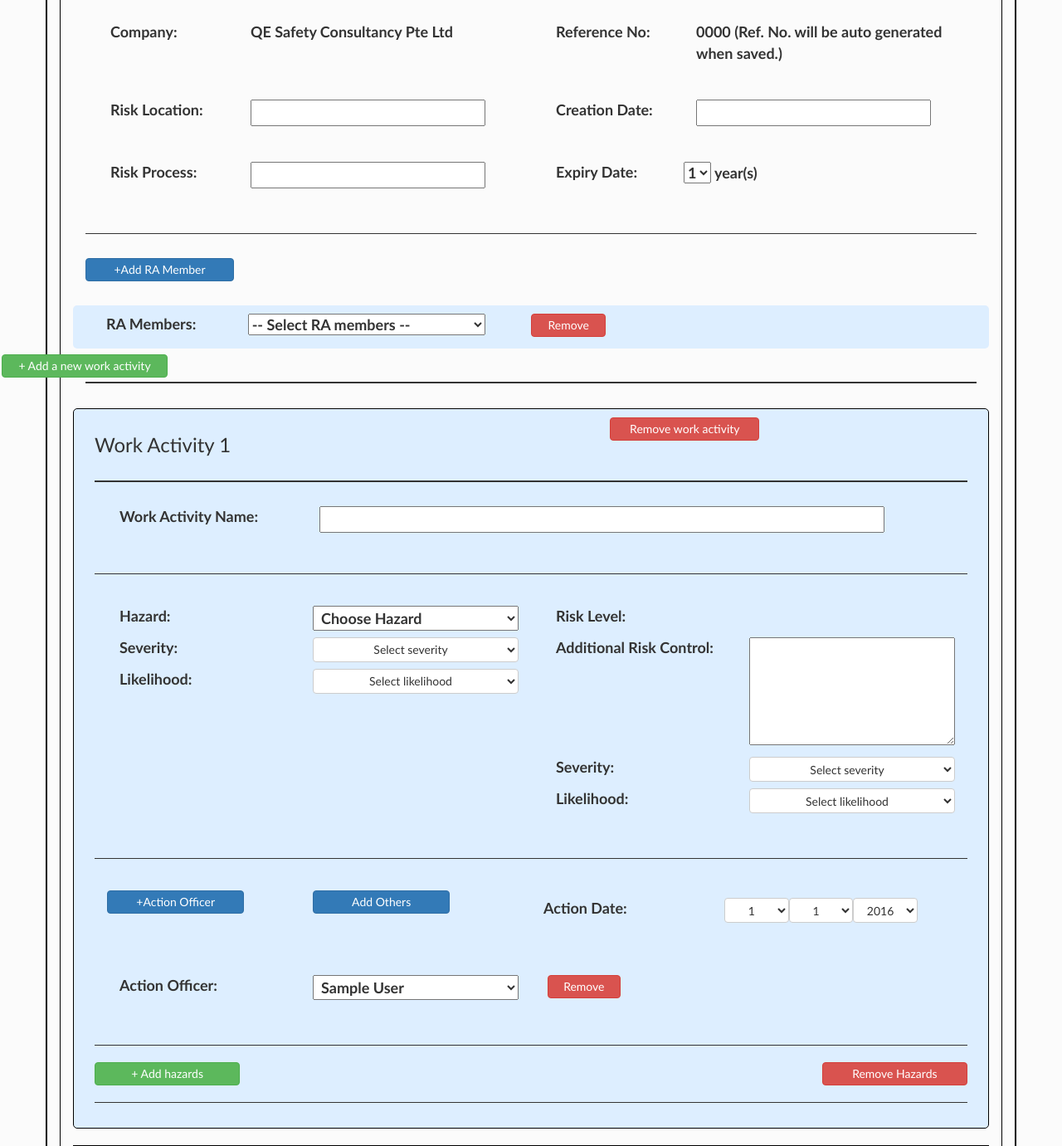
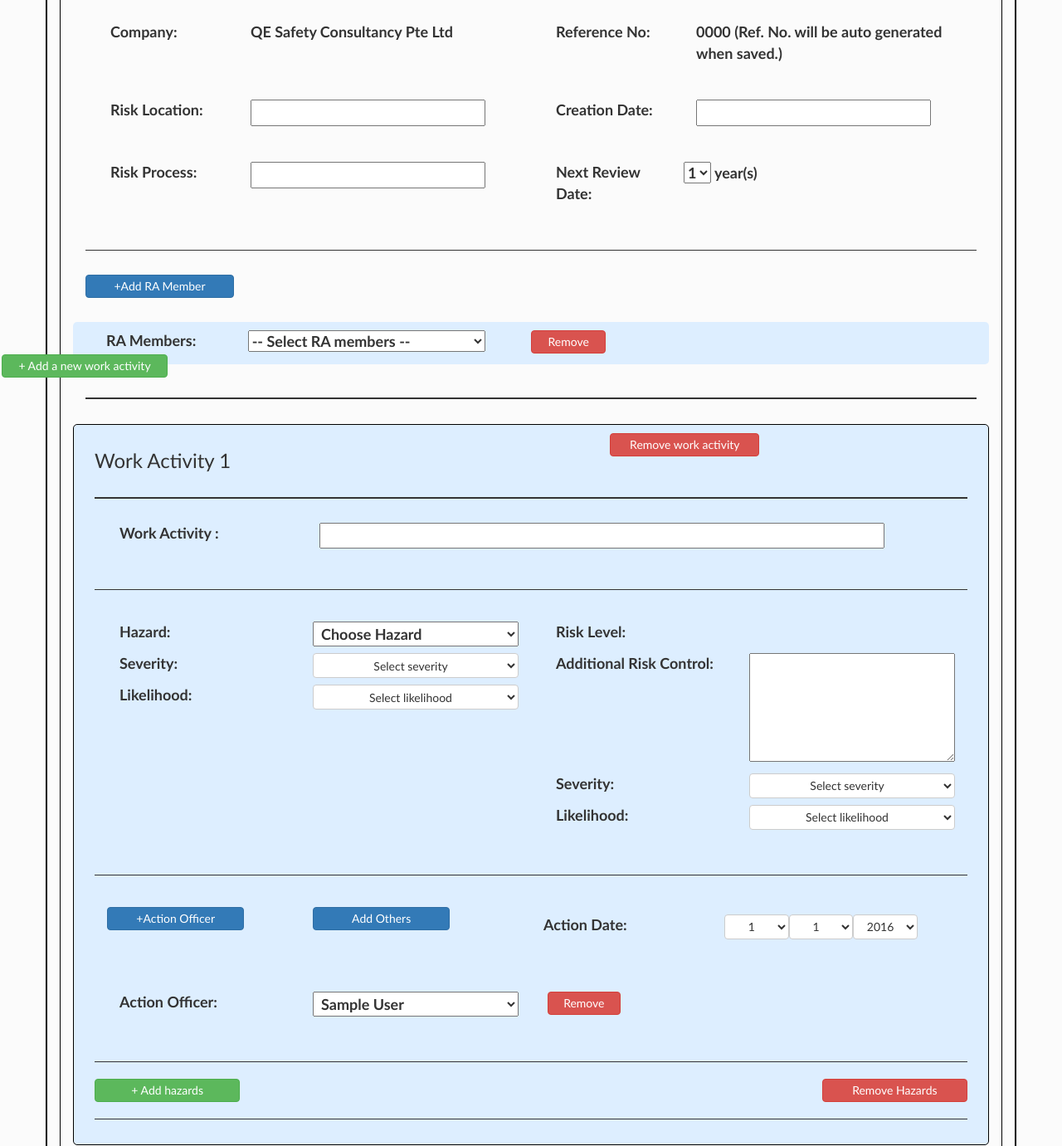
Before and after one commit to leduykhanh/safetyv2, a PHP site: page /riskmanagement/divAddRemoveSubmit.php in a window 1280 px wide. Shown: the part 315-1696 px from the top of the page at 83% size. Run offline with PHP 8.4, Linux system fonts and the light colour scheme; the visitor is signed in with stand-in values (Sample User, id 1); tables that the repository leaves empty or names only in its code hold one stand-in row (values such as "Sample post"); some libraries are stand-ins or nearby versions.

Commit message:
latest changes

```diff
--- a/copyworkactivityedit.php
+++ b/copyworkactivityedit.php
@@ -16,7 +16,7 @@
                     <div class="col-sm-12">
                         <hr class="add_risk" />
                         <div class="col-sm-12 form-row">
-                            <label class="col-sm-3" style="padding-left:0px;">Work Activity Name:</label>
+                            <label class="col-sm-3" style="padding-left:0px;">Work Activity:</label>
                             <input class="col-sm-8" type="text" id="inputSaving" name="work_activity[]" value="" placeholder="" required>
                         </div>
                        <div class="clearfix"></div>
--- a/divAddRemoveSubmit.php
+++ b/divAddRemoveSubmit.php
@@ -504,7 +504,7 @@ alert(attrName);
                               </label>
                             </div>
                             <div class="col-sm-6">
-                              <label class="col-sm-4 compulsary">Expiry Date:</label>
+                              <label class="col-sm-4 compulsary">Next Review Date:</label>
                               <select  name="expiry_date">
                                 <option value="1" selected>1</option>
                                 <option value="2" >2</option>
@@ -572,7 +572,7 @@ alert(attrName);
                     <div class="col-sm-12">
                         <hr class="add_risk" />
                         <div class="col-sm-12 form-row">
-                            <label class="col-sm-3">Work Activity Name:</label>
+                            <label class="col-sm-3">Work Activity:</label>
                             <input class="col-sm-8" type="text" id="inputSaving" name="work_activity[]" value="" placeholder="" required>
                         </div>
                        <div class="clearfix"></div>
@@ -815,7 +815,7 @@ alert(attrName);
                     <div class="col-sm-12">
                         <hr class="add_risk" />
                         <div class="col-sm-12 form-row">
-                            <label class="col-sm-3" >Work Activity Name:</label>
+                            <label class="col-sm-3" >Work Activity :</label>
                             <input class="col-sm-8" type="text" id="inputSaving" name="work_activity[]" value="" placeholder="" required>
                         </div>
                        <div class="clearfix"></div>
--- a/divAddRemoveSubmitEdit.php
+++ b/divAddRemoveSubmitEdit.php
@@ -170,7 +170,7 @@ else
                               </div>
                             </div>
                             <div class="col-sm-6">
-                              <label class="col-sm-4 compulsary">Expiry Date:</label>
+                              <label class="col-sm-4 compulsary">Next Review Date:</label>
                               <select  name="expiry_date">
                                 <option value="1" <?php echo $valueRisk['expiry_date']==1?"selected":"";?>>1</option>
                                 <option value="2" <?php echo $valueRisk['expiry_date']==2?"selected":"";?>>2</option>
@@ -283,7 +283,7 @@ while($valueAllWork = mysqli_fetch_assoc($resultAllWork))
                         <div class="row">
                         <div class="col-sm-12 form-row">
                         <div class="row">
-                            <label class="col-sm-3" style="padding-left:29px;">Work Activity Name:</label>
+                            <label class="col-sm-3" style="padding-left:29px;">Work Activity :</label>
                             <input class="col-sm-8" type="text" id="inputSaving" name="work_activity[]" value="<?php echo $valueAllWork['name'];?>" placeholder="" style="margin-left:9px;" required>
                         </div>
                         </div>
```
